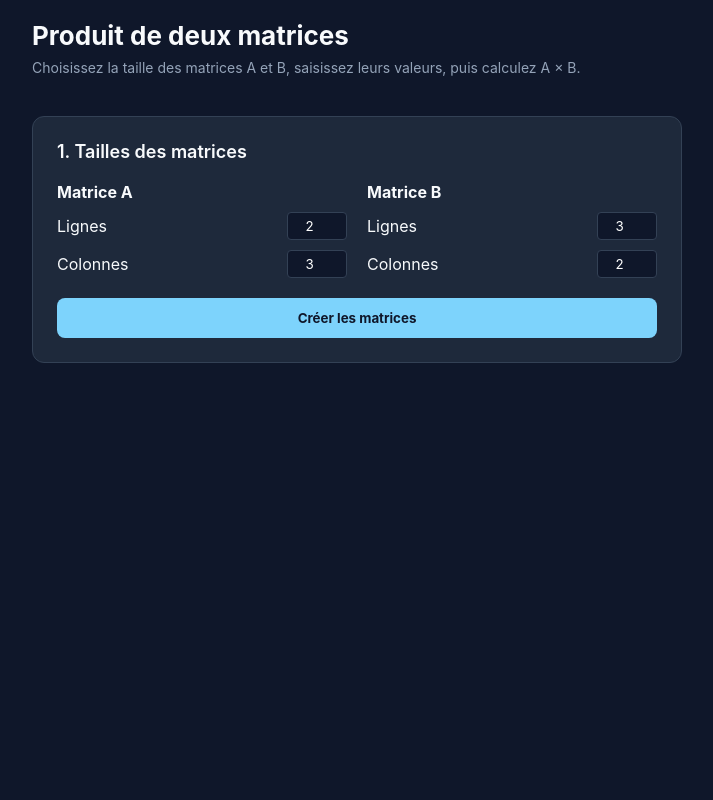
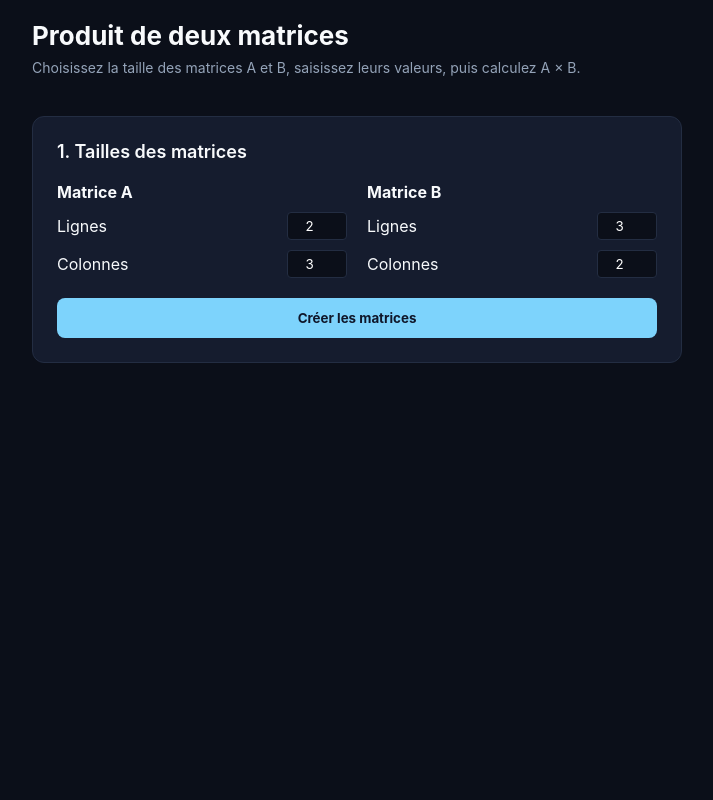
Before and after one commit to aboubakarbobo/matrix, a Flask app: page / in a window 1280 px wide. Shown: the whole page, without its empty margins (283-996 px from the left). Run offline with Flask 3, Linux system fonts and the light colour scheme.

Commit message:
Ajustement parfait des couleurs et du thème sombre

```diff
--- a/templates/index.html
+++ b/templates/index.html
@@ -6,10 +6,10 @@
     <title>Produit de deux matrices</title>
     <style>
         :root {
-            --bg-color: #0f172a;
-            --card-bg: #1e293b;
-            --input-bg: #0f172a;
-            --border-color: #334155;
+            --bg-color: #0b0f19;
+            --card-bg: #151c2e;
+            --input-bg: #0b0f19;
+            --border-color: #232d42;
             --text-primary: #f8fafc;
             --text-secondary: #94a3b8;
             --accent-blue: #38bdf8;
```
